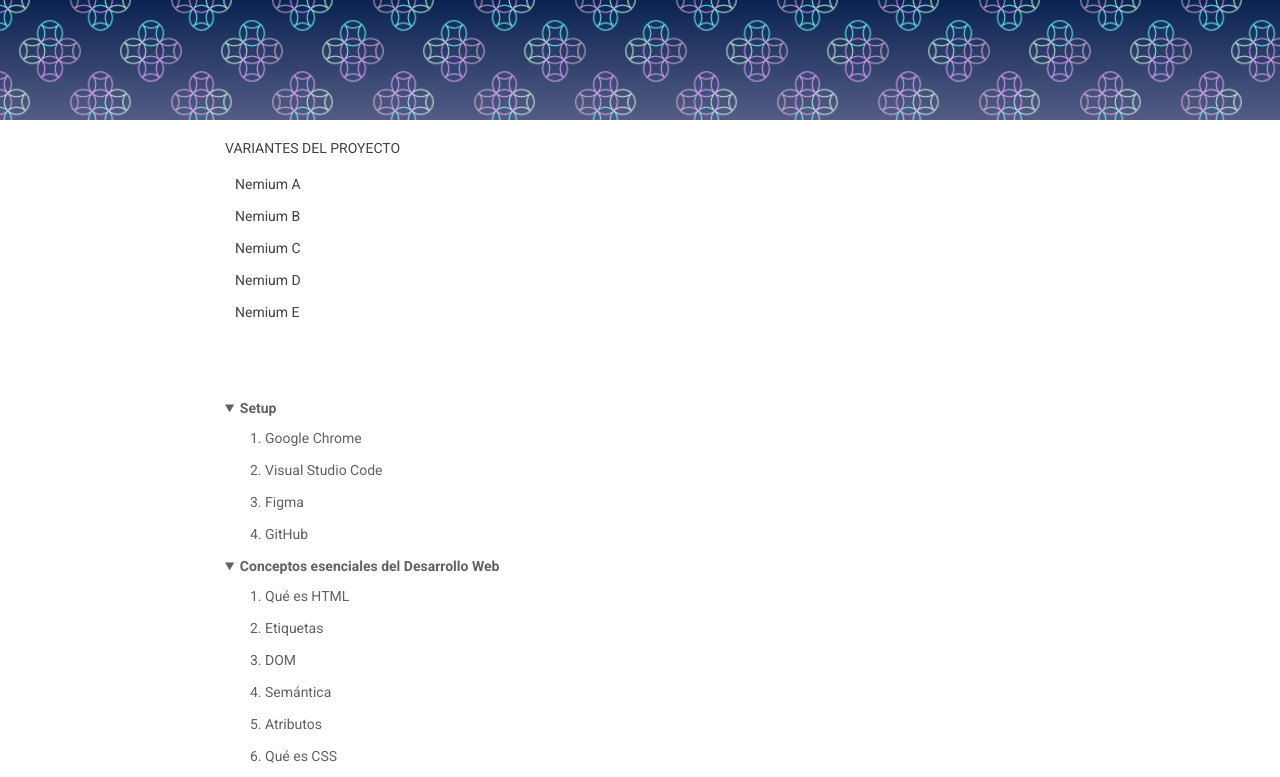
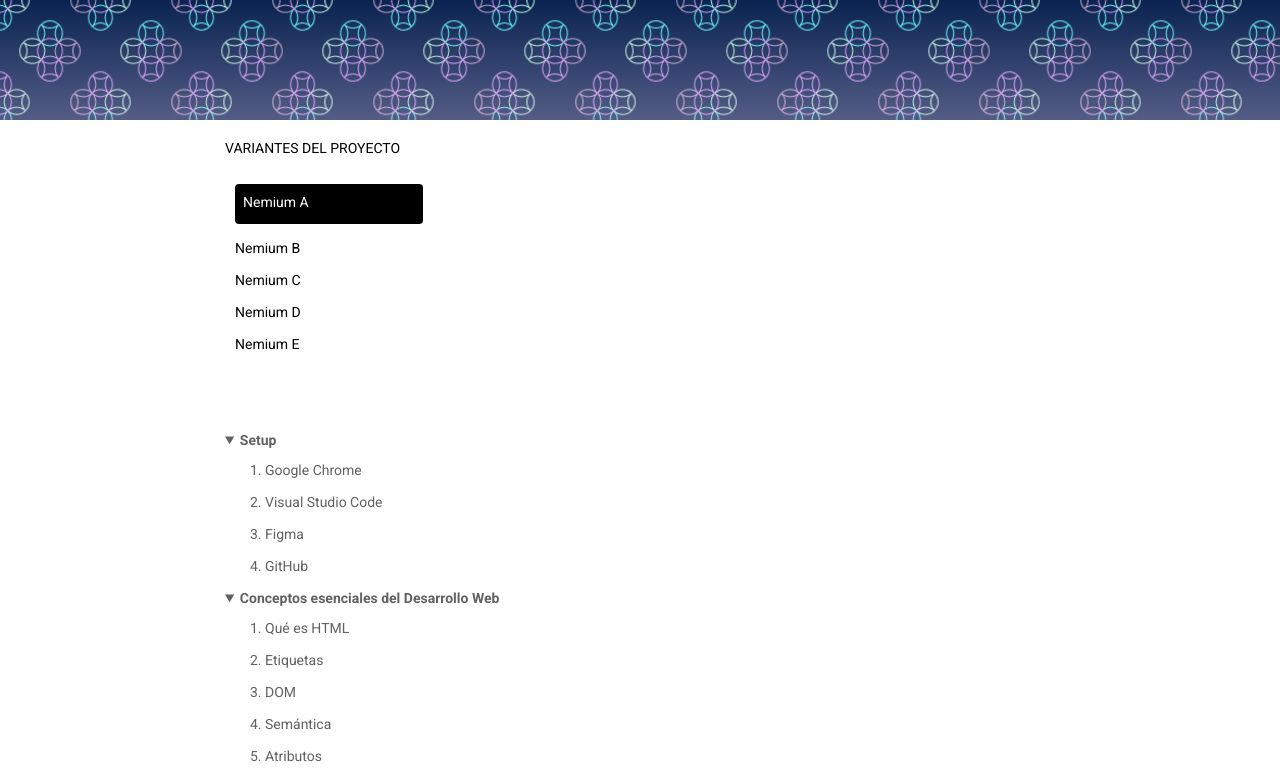
Before and after one commit to josue1dario2/Nemium-A, a plain HTML site: page index.html in a window 1280 px wide. In both pictures the pointer is over the link "Nemium A". Shown: the top 777 px of the page. Drawn offline with Linux system fonts and the light colour scheme.

Commit message:
nemium hover

```diff
--- a/css/style-logical.css
+++ b/css/style-logical.css
@@ -7,13 +7,14 @@
   --gray20: #424242;
   --gray10: #616161;
   --white: #FFFFFF;
+  --black: #000000;
 }
 html{
   scroll-behavior: smooth;
 }
 body{
 
-  color: var(--gray20);
+  color: (--grvaray20);
   font-family: 'Roboto', sans-serif;
   background: white;
   margin: 0px;
@@ -85,6 +86,19 @@ h2{
 }
 .proyectos{
   margin-block-end: 80px;
+}
+
+.nemiun a:hover{
+  display: inline-block;
+  background: var(--black);
+  height: 30px;
+  width: 180px;
+  color:var(--white);
+  border-radius: 4px;
+  padding-block-start: 10px;
+  margin-block-start: 8px;
+  padding-inline-start: 8px;
+
 }
 h3{
   font-size:1.5em ;
@@ -162,7 +176,7 @@ blockquote p{
 }
 
 .hero{
-
+  /* background: linear-gradient(3.36deg, #212325 -63.62%, rgba(255, 255, 255, 0) 43.49%), url('../images/patron-1.png'); */
   background-image: linear-gradient(to top, rgba(255,225,255,0.3), transparent ), url('../images/patron-1.png');
   /* background-image: url('../images/background.png'); */
   block-size: 120px;
@@ -362,6 +376,7 @@ footer{
     inset-block-start: 10px;
     inset-inline-start: -220px;
     inline-size: 188px;
+
   }
   h1{
     font-size: 60px;
```
Also changed, not shown: index.html (+3 -1 lines).
